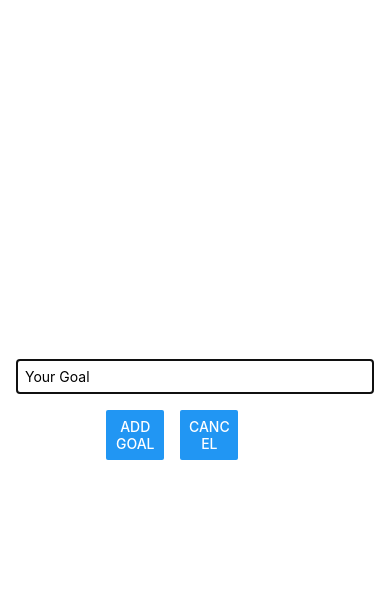
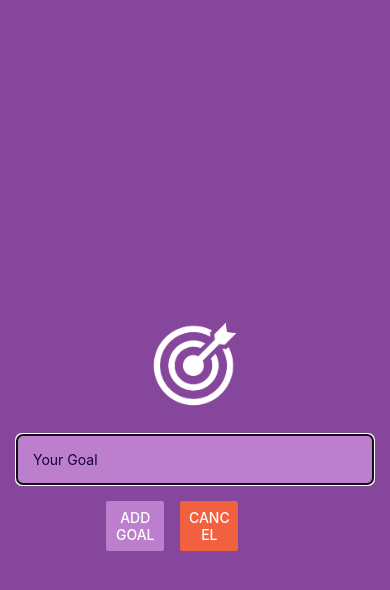
Before and after one commit to himanshm/Create-Goals-DRN, a React Native app: screen / in a window 390 px wide. Both pictures are taken after a click on the button "ADD NEW GOAL". Shown: the top 590 px of the page. Built offline with nearby package versions, Linux system fonts and the light colour scheme.

Commit message:
Working with images and adding finishing touches

```diff
--- a/App.tsx
+++ b/App.tsx
@@ -3,6 +3,7 @@
 
 import GoalItem from 'components/GoalItem';
 import GoalInput from 'components/GoalInput';
+import { StatusBar } from 'expo-status-bar';
 
 interface Goal {
   text: string;
@@ -36,10 +37,12 @@
     });
   }
   return (
+    <>
+      <StatusBar style='auto' />
       <View style={styles.appContainer}>
         <Button
           title='Add New Goal'
-        color='#5E0ACC'
+          color='#0e264d'
           onPress={startAddGoalHandler}
         />
         <GoalInput
@@ -65,6 +68,7 @@
           />
         </View>
       </View>
+    </>
   );
 }
 
@@ -73,7 +77,6 @@
     flex: 1,
     paddingTop: 50,
     paddingHorizontal: 16,
-    backgroundColor: '#F6F5F2',
   },
 
   goalsContainer: {
--- a/app.json
+++ b/app.json
@@ -6,14 +6,13 @@
     "orientation": "portrait",
     "icon": "./assets/icon.png",
     "userInterfaceStyle": "light",
+    "backgroundColor": "#97E7E1",
     "splash": {
       "image": "./assets/splash.png",
       "resizeMode": "contain",
       "backgroundColor": "#ffffff"
     },
-    "assetBundlePatterns": [
-      "**/*"
-    ],
+    "assetBundlePatterns": ["**/*"],
     "ios": {
       "supportsTablet": true
     },
--- a/components/GoalInput.tsx
+++ b/components/GoalInput.tsx
@@ -1,5 +1,12 @@
 import { useState } from 'react';
-import { View, TextInput, Button, StyleSheet, Modal } from 'react-native';
+import {
+  View,
+  TextInput,
+  Button,
+  StyleSheet,
+  Modal,
+  Image,
+} from 'react-native';
 
 type GoalInputProps = {
   showModal: boolean;
@@ -22,6 +29,10 @@
   return (
     <Modal animationType='slide' visible={showModal}>
       <View style={styles.inputContainer}>
+        <Image
+          source={require('../assets/images/goal.png')}
+          style={styles.image}
+        />
         <TextInput
           placeholder='Your Goal'
           style={styles.textInput}
@@ -30,10 +41,10 @@
         />
         <View style={styles.buttonContainer}>
           <View style={styles.button}>
-            <Button title='Add Goal' onPress={addGoalHandler} />
+            <Button title='Add Goal' onPress={addGoalHandler} color='#BC7FCD' />
           </View>
           <View style={styles.button}>
-            <Button title='Cancel' onPress={onCloseModal} />
+            <Button title='Cancel' onPress={onCloseModal} color='#F2613F' />
           </View>
         </View>
       </View>
@@ -48,16 +59,22 @@
     flex: 1,
     justifyContent: 'center',
     alignItems: 'center',
-    marginBottom: 24,
     padding: 16,
-    borderBottomWidth: 1,
-    borderBottomColor: '#CCC',
+    backgroundColor: '#86469C',
+  },
+  image: {
+    width: 100,
+    height: 100,
+    margin: 20,
   },
   textInput: {
     borderWidth: 1,
-    borderColor: '#CCCCCC',
+    borderColor: '#BC7FCD',
+    backgroundColor: '#BC7FCD',
+    color: '#120438',
+    borderRadius: 6,
     width: '100%',
-    padding: 8,
+    padding: 16,
   },
   buttonContainer: {
     marginTop: 16,
--- a/components/GoalItem.tsx
+++ b/components/GoalItem.tsx
@@ -29,7 +29,7 @@
 const styles = StyleSheet.create({
   goalItem: {
     margin: 8,
-    backgroundColor: '#5E0ACC',
+    backgroundColor: '#B3C8CF',
     borderRadius: 6,
   },
   pressedItem: {
```
Also changed, not shown: assets/images/goal.png (added). Lines whose indentation alone changed are shown as unchanged.
